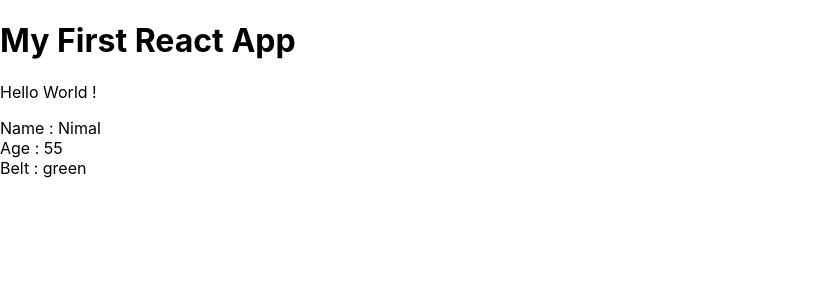
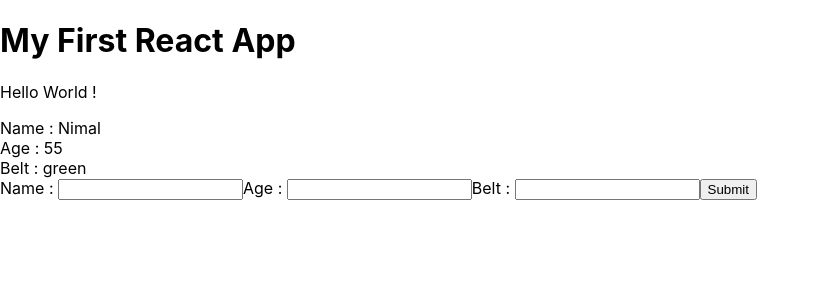
Before and after one commit to romeliyan/ReactJS_Tutorials, a React (Create React App) app in the folder myapp/: page / in a window 1280 px wide. Shown: the top 300 px of the page, without its empty margins (0-820 px from the left). Built offline with nearby package versions, Linux system fonts and the light colour scheme.

Commit message:
tutorial 17

```diff
--- /dev/null
+++ b/myapp/src/AddNinja.js
@@ -0,0 +1,40 @@
+import React, { Component } from "react";
+import App from "./App";
+
+class AddNinja extends Component {
+  state = {
+    name: null,
+    age: null,
+    belt: null
+  };
+
+  handleChange = e => {
+    this.setState({ [e.target.id]: e.target.value });
+  };
+
+  handleSubmit = e => {
+    e.preventDefault();
+    console.log(this.state);
+  };
+
+  render() {
+    return (
+      <div>
+        <form onSubmit={this.handleSubmit}>
+          <label htmlFor="name">Name : </label>
+          <input type="text" id="name" onChange={this.handleChange} />
+
+          <label htmlFor="name">Age : </label>
+          <input type="text" id="age" onChange={this.handleChange} />
+
+          <label htmlFor="name">Belt : </label>
+          <input type="text" id="belt" onChange={this.handleChange} />
+
+          <button>Submit</button>
+        </form>
+      </div>
+    );
+  }
+}
+
+export default AddNinja;
--- a/myapp/src/App.js
+++ b/myapp/src/App.js
@@ -1,5 +1,6 @@
 import React, { Component } from "react";
 import Ninjas from "./Ninjas";
+import AddNinja from "./AddNinja";
 
 class App extends Component {
   state = {
@@ -15,6 +16,7 @@ class App extends Component {
         <h1>My First React App</h1>
         <p>Hello World !</p>
         <Ninjas ninjas={this.state.ninjas} />
+        <AddNinja />
       </div>
     );
   }
```
